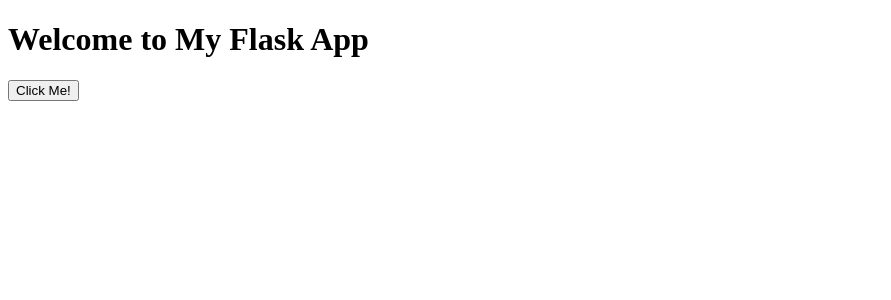
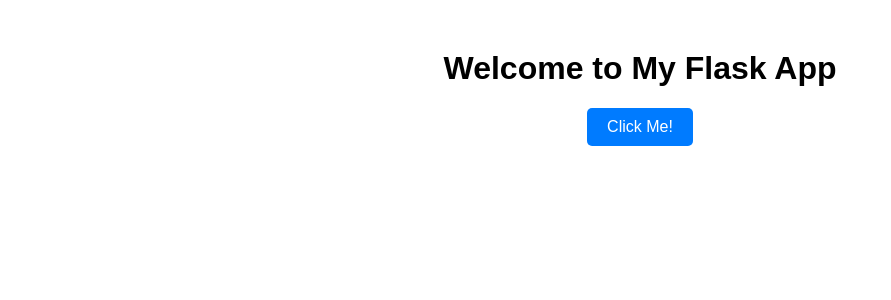
Before and after one commit to dave5801/Simple-Two-Body-Orbit, a Flask app: page / in a window 1280 px wide. Shown: the top 300 px of the page, without its empty margins (0-891 px from the left). Run offline with Flask 3, Linux system fonts and the light colour scheme.

Commit message:
adding css

```diff
--- a/templates/index.html
+++ b/templates/index.html
@@ -4,13 +4,40 @@
     <meta charset="UTF-8">
     <meta name="viewport" content="width=device-width, initial-scale=1.0">
     <title>Flask Button Example</title>
+    <style>
+        body {
+            font-family: Arial, sans-serif;
+            text-align: center;
+            margin-top: 50px;
+        }
+        button {
+            background-color: #007BFF;
+            color: white;
+            border: none;
+            padding: 10px 20px;
+            font-size: 16px;
+            border-radius: 5px;
+            cursor: pointer;
+            transition: background 0.3s ease;
+        }
+        button:hover {
+            background-color: #0056b3;
+        }
+    </style>
 </head>
 <body>
     <h1>Welcome to My Flask App</h1>
 
-    <!-- Button -->
-    <form action="/clicked" method="get">
-        <button type="submit">Click Me!</button>
-    </form>
+    <!-- Button with JavaScript -->
+    <button onclick="showMessage()">Click Me!</button>
+
+    <!-- Placeholder for the message -->
+    <p id="message"></p>
+
+    <script>
+        function showMessage() {
+            document.getElementById("message").innerText = "Button Clicked!";
+        }
+    </script>
 </body>
 </html>
```
